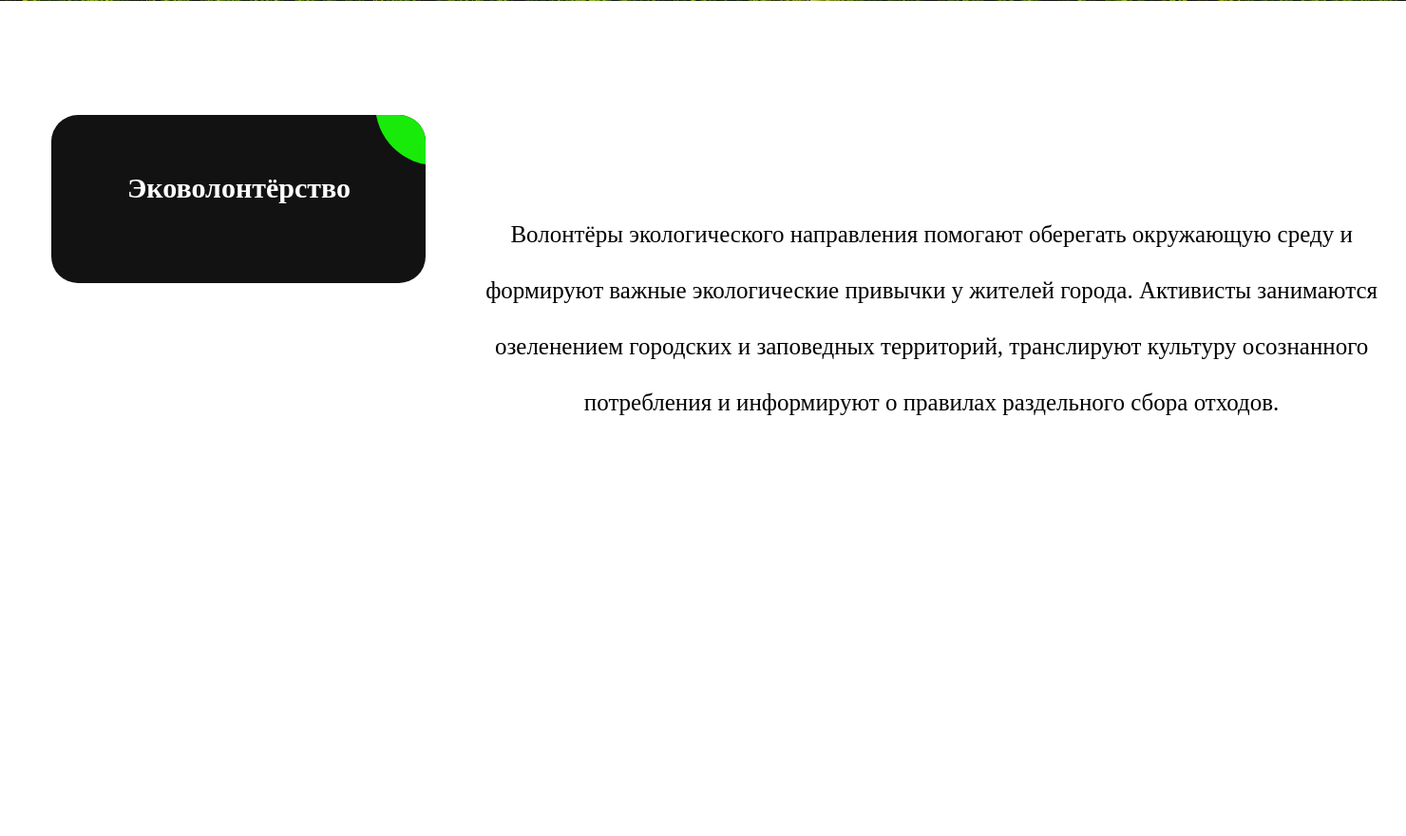
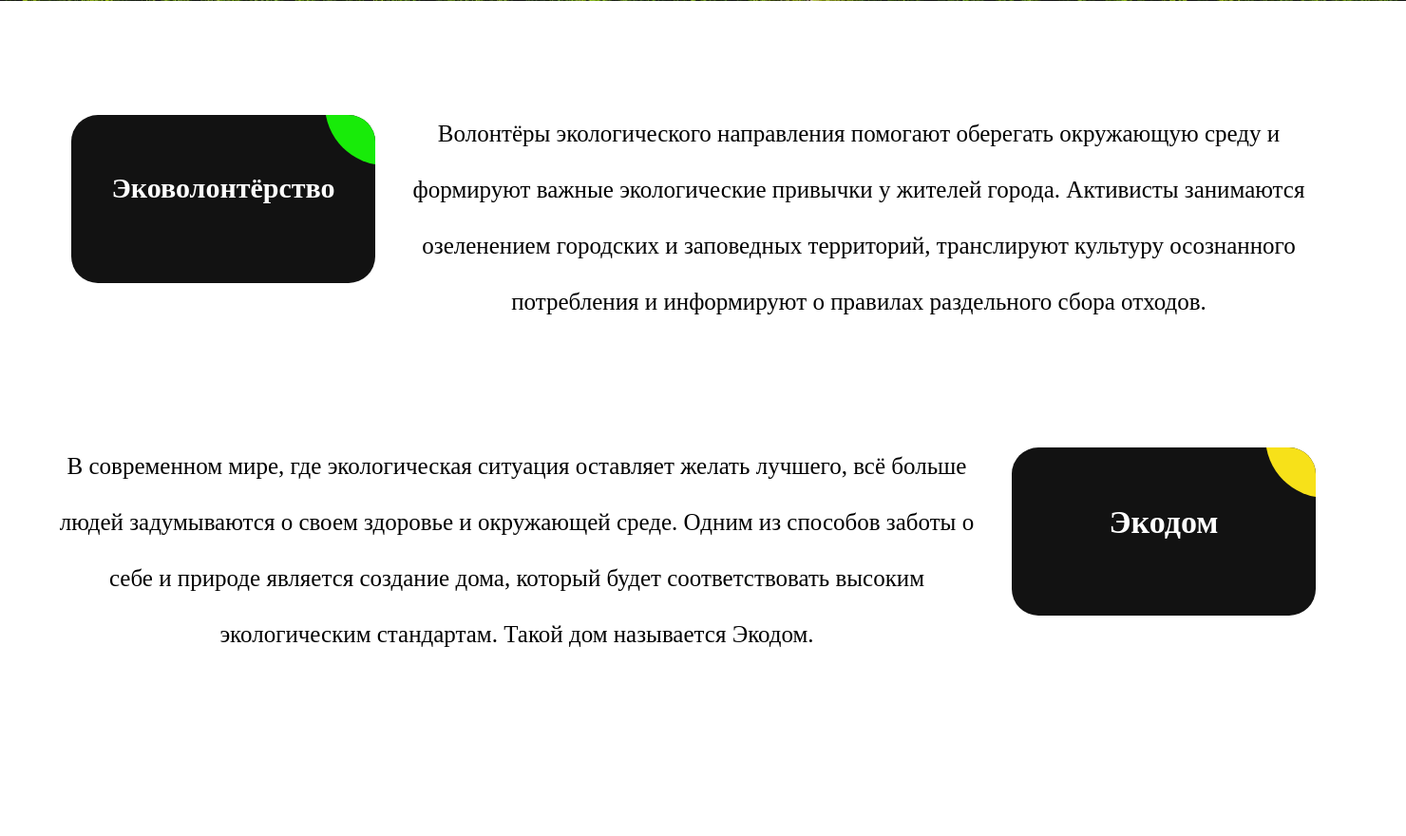
Before and after one commit to z6daB/GreenSolutions, a Flask app: page / in a window 1480 px wide; the page is wider, and only the part inside the window is pictured. Shown: the part 679-1559 px from the top of that part at 95% size. After the commit the page ends 1360 px from the top of that part, so only its background shows below. Run offline with Flask 3, Linux system fonts and the light colour scheme.

Commit message:
add new button

```diff
--- a/static/css/style.css
+++ b/static/css/style.css
@@ -116,7 +116,8 @@ body {
     margin: 0 auto;
 }
 
-.ag-courses_box {
+.ag-courses_box_volunteer {
+    position: absolute;
     display: -webkit-box;
     display: -ms-flexbox;
     display: flex;
@@ -125,13 +126,12 @@ body {
     align-items: flex-start;
     -ms-flex-wrap: wrap;
     flex-wrap: wrap;
-    padding: 600px 0;
-    margin-left: -130px;
+    top: 800px;
+    left: 60px;
 
 }
 .ag-courses_item {
-    -ms-flex-preferred-size: calc(33.33333% - 30px);
-    flex-basis: calc(33.33333% - 30px);
+    width: 320px;
     margin: 0 15px 30px;
     overflow: hidden;
     border-radius: 28px;
@@ -146,16 +146,17 @@ body {
     position: relative;
 }
 
-.ag-courses-item_link:hover .ag-courses-item_bg {
+.ag-courses-item_link:hover .ag-courses-item_bg_volunteer {
     margin-top: 100px;
     -webkit-transform: scale(10);
     -ms-transform: scale(10);
     transform: scale(10);
 }
 
-.ag-courses-item_title {
+.ag-courses-item_title_volunteer {
+    text-align: center;
     min-height: 87px;
-    margin-left: 60px;
+    margin-left: 0px;
     margin-top: 30px;
     overflow: hidden;
     font-weight: bold;
@@ -165,7 +166,7 @@ body {
     position: relative;
 }
 
-.ag-courses-item_bg {
+.ag-courses-item_bg_volunteer {
     height: 128px;
     width: 128px;
     background-color: #18eb09;
@@ -184,8 +185,8 @@ body {
     position: absolute;
     width: 968px;
     height: 323px;
-    left: calc(52% - 968px/2 + 211px);
-    top: calc(163% - 323px/2 - 246.5px);
+    left: 420px;
+    top: 790px;
 
     font-family: 'News Cycle';
     font-style: normal;
@@ -196,6 +197,67 @@ body {
     color: #000000;
 }
 
-.ag-courses_box:nth-child(2n) {
-    margin-top: -300px;
+.ag-courses_box_house {
+    position: absolute;
+    display: -webkit-box;
+    display: -ms-flexbox;
+    display: flex;
+    -webkit-box-align: start;
+    -ms-flex-align: start;
+    align-items: flex-start;
+    -ms-flex-wrap: wrap;
+    flex-wrap: wrap;
+    top: 1150px;
+    left: 1050px;
+
 }
+
+.ag-courses-item_bg_house {
+    height: 128px;
+    width: 128px;
+    background-color: #f7e119;
+    z-index: 1;
+    position: absolute;
+    top: -75px;
+    right: -75px;
+    border-radius: 50%;
+    -webkit-transition: all .5s ease;
+    -o-transition: all .5s ease;
+    transition: all .5s ease;
+}
+
+.ag-courses-item_link:hover .ag-courses-item_bg_house {
+    margin-top: 100px;
+    -webkit-transform: scale(10);
+    -ms-transform: scale(10);
+    transform: scale(10);
+}
+
+.ag-courses-item_title_house {
+    text-align: center;
+    min-height: 87px;
+    margin-left: 0px;
+    margin-top: 30px;
+    overflow: hidden;
+    font-weight: bold;
+    font-size: 34px;
+    color: #FFF;
+    z-index: 2;
+    position: relative;
+}
+
+.house__text {
+    position: absolute;
+    width: 968px;
+    height: 323px;
+    left: 60px;
+    top: 1140px;
+
+    font-family: 'News Cycle';
+    font-style: normal;
+    font-weight: 400;
+    font-size: 25px;
+    line-height: 59px;
+    text-align: center;
+    color: #000000;
+}
--- a/templates/index.html
+++ b/templates/index.html
@@ -36,11 +36,11 @@ GreenSolutions
 <main>
     <!--волонтеры-->
     <div class="ag-format-container">
-        <div class="ag-courses_box">
+        <div class="ag-courses_box_volunteer">
             <div class="ag-courses_item">
                 <a href="#" class="ag-courses-item_link">
-                    <div class="ag-courses-item_bg"></div>
-                    <div class="ag-courses-item_title">
+                    <div class="ag-courses-item_bg_volunteer"></div>
+                    <div class="ag-courses-item_title_volunteer">
                         Эковолонтёрство
                     </div>
                 </a>
@@ -51,18 +51,22 @@ GreenSolutions
             и заповедных территорий, транслируют культуру осознанного потребления и информируют
             о правилах раздельного сбора отходов.
         </div>
-        <div class="ag-courses_box">
+        <div class="ag-courses_box_house">
             <div class="ag-courses_item">
                 <a href="#" class="ag-courses-item_link">
-                    <div class="ag-courses-item_bg"></div>
-                    <div class="ag-courses-item_title">
+                    <div class="ag-courses-item_bg_house"></div>
+                    <div class="ag-courses-item_title_house">
                         Экодом
                     </div>
                 </a>
             </div>
         </div>
+        <div class="house__text">В современном мире, где экологическая ситуация оставляет желать лучшего,
+            всё больше людей задумываются о своем здоровье и окружающей среде.
+            Одним из способов заботы о себе и природе является создание дома,
+             который будет соответствовать высоким экологическим стандартам.
+            Такой дом называется Экодом.
+        </div>
     </div>
-
-
 </main>
 {% endblock %}
```
